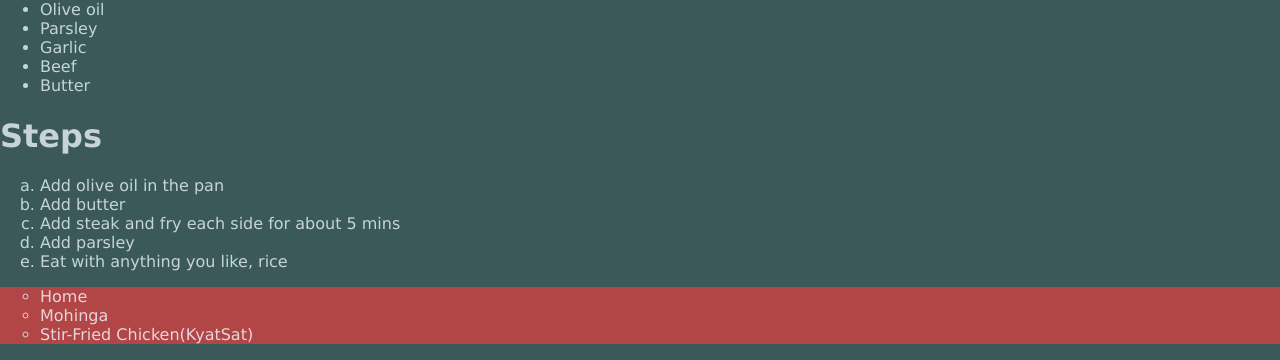
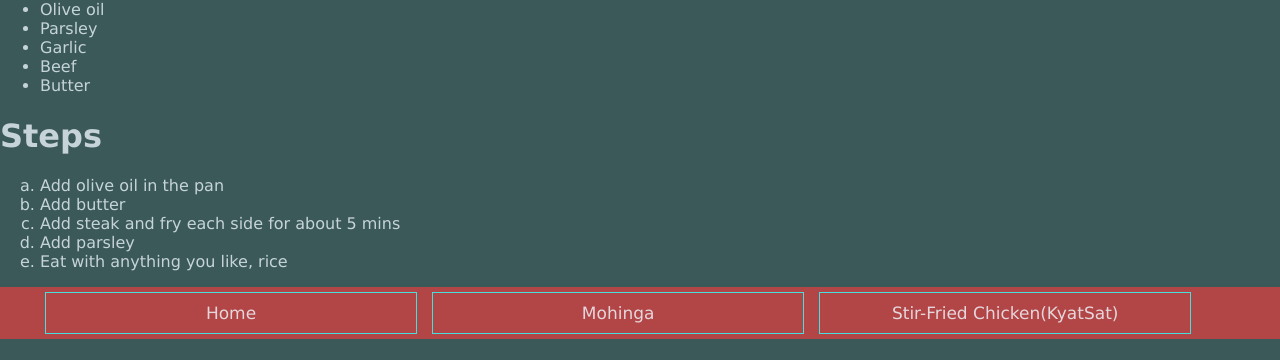
Before and after one commit to kywzallthwin/odin-recipes, a plain HTML site: page recipes/steak.html in a window 1280 px wide. Shown: the part 679-1039 px from the top of the page. Drawn offline with Linux system fonts and the light colour scheme.

```diff
--- a/recipes/steak.html
+++ b/recipes/steak.html
@@ -35,9 +35,9 @@
     </ol>
 
     <ul type="circle" class="nav">
-        <li class="textnav"><a class="rm_underline" href="../index.html">Home</a></li>
-        <li class="textnav"><a class="rm_underline" href="../recipes/mohinga.html">Mohinga</a></li>
-        <li class="textnav"><a class="rm_underline" href="../recipes/stirfriedchicken.html">Stir-Fried Chicken(KyatSat)</a></li>
+        <li class="textnav position"><a class="rm_underline" href="../index.html">Home</a></li>
+        <li class="textnav position"><a class="rm_underline" href="../recipes/mohinga.html">Mohinga</a></li>
+        <li class="textnav position"><a class="rm_underline" href="../recipes/stirfriedchicken.html">Stir-Fried Chicken(KyatSat)</a></li>
     </ul>
 </body>
 </html>
--- a/style.css
+++ b/style.css
@@ -1,4 +1,5 @@
-* {
+*, *::before, *::after {
+    box-sizing: border-box;
     font-family: Verdana, Geneva, Tahoma, sans-serif;
     color: rgba(240, 248, 255, 0.771);
 }
@@ -60,3 +61,13 @@ ul.nav {
     width: full;
     color: rgba(240, 248, 255, 0.77);
 }
+
+body ul li.position {
+    text-align: center;
+    display: inline-block;
+    font-size: 17px;
+    border: #45dfdf solid 1px;
+    padding: 10px;
+    margin: 5px;
+    width: 30%;
+}
```
Also changed, not shown: index.html (+3 -3 lines), recipes/mohinga.html (+3 -3 lines), recipes/stirfriedchicken.html (+3 -3 lines).
